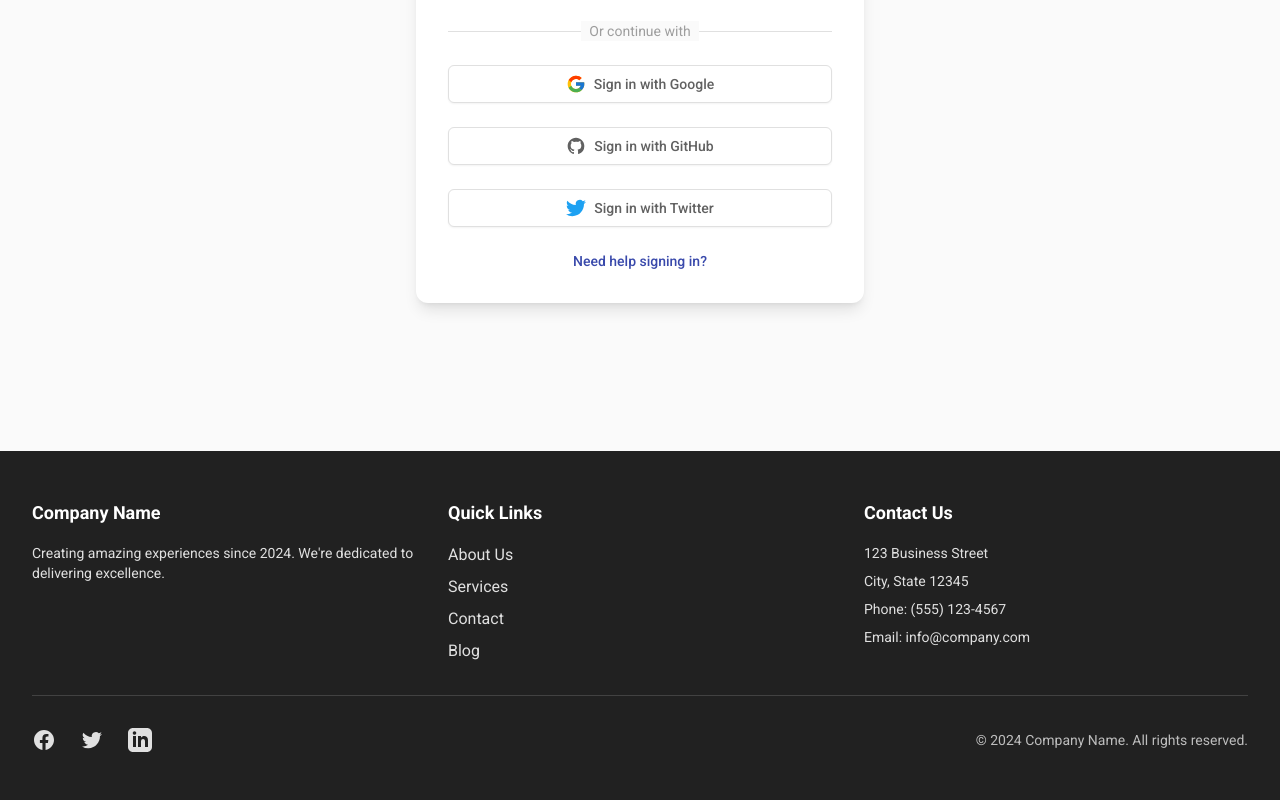
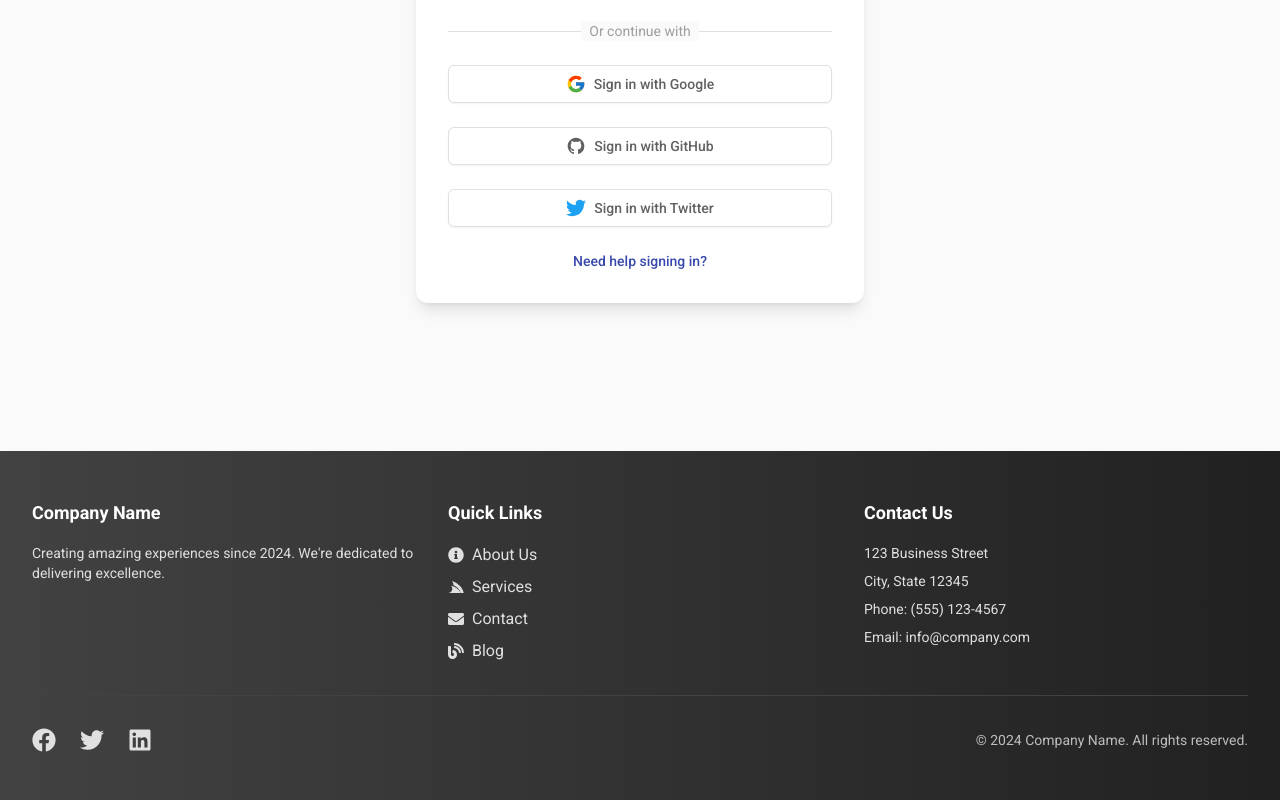
Before and after one commit to MostafizurRahman199/react_firebase_blog_app, a React (Vite) app: page /login in a window 1280 px wide. Shown: the part 413-1213 px from the top of the page. Built offline with nearby package versions, Linux system fonts and the light colour scheme; no server answers; a web font is replaced by a local one.

Commit message:
designed improved

```diff
--- a/src/components/BlogCard.jsx
+++ b/src/components/BlogCard.jsx
@@ -54,7 +54,7 @@ const BlogCard = ({
                             }}
                             className="hover:text-blue-500 transition-colors duration-100"
                         >
-                            <i className={`fas fa-bookmark ${blog.isBookmarked ? 'text-blue-500' : ''}`}></i>
+                            <i className={`fas fa-bookmark ${blog.isBookmarked ? 'text-blue-500 animate-scale-bounce' : ''}`}></i>
                         </button>
                         <span><i className="fas fa-heart text-red-500"></i> {blog.likes}</span>
                     </div>
@@ -83,7 +83,7 @@ const BlogCard = ({
 
                     <div className="flex items-center justify-between">
                         <button
-                            className="text-gray-600 hover:text-red-500 transition-colors duration-100 flex items-center space-x-2"
+                            className="text-gray-600 hover:text-red-500 transition-colors duration-100 flex items-center space-x-2 "
                             onClick={() => handleLike(blog.id)}
                         >
                             <i className={`fas fa-heart
--- a/src/components/Gallery.jsx
+++ b/src/components/Gallery.jsx
@@ -64,7 +64,7 @@ const Gallery = () => {
                   </span>
                 </div>
               </div>
-              <div className="flex flex-grow  justify-end  items-end  mt-4">
+              <div className="flex flex-grow  justify-end h items-end  mt-4">
 
                 <button
                   onClick={() => navigate(`/blogs?postId=${post.id}`)}
--- a/src/layout/Footer.jsx
+++ b/src/layout/Footer.jsx
@@ -1,8 +1,9 @@
 import React from 'react'
+import { FaFacebook, FaTwitter, FaLinkedin, FaInfoCircle, FaServicestack, FaEnvelope, FaBlog } from 'react-icons/fa';
 
 const Footer = () => {
   return (
-    <footer className="bg-gray-900 text-gray-300">
+    <footer className="bg-gradient-to-r from-gray-800 to-gray-900 text-gray-300 shadow-lg">
       <div className="max-w-7xl mx-auto px-4 py-12 sm:px-6 lg:px-8">
         {/* Main Footer Content */}
         <div className="grid grid-cols-1 md:grid-cols-3 gap-8">
@@ -18,10 +19,10 @@ const Footer = () => {
           <div>
             <h3 className="text-white text-lg font-semibold mb-4">Quick Links</h3>
             <ul className="space-y-2">
-              <li><a href="#" className="hover:text-white transition-colors">About Us</a></li>
-              <li><a href="#" className="hover:text-white transition-colors">Services</a></li>
-              <li><a href="#" className="hover:text-white transition-colors">Contact</a></li>
-              <li><a href="#" className="hover:text-white transition-colors">Blog</a></li>
+              <li><a href="#" className="flex items-center hover:text-white transition-colors"><FaInfoCircle className="mr-2" />About Us</a></li>
+              <li><a href="#" className="flex items-center hover:text-white transition-colors"><FaServicestack className="mr-2" />Services</a></li>
+              <li><a href="#" className="flex items-center hover:text-white transition-colors"><FaEnvelope className="mr-2" />Contact</a></li>
+              <li><a href="#" className="flex items-center hover:text-white transition-colors"><FaBlog className="mr-2" />Blog</a></li>
             </ul>
           </div>
 
@@ -43,21 +44,15 @@ const Footer = () => {
             <div className="flex space-x-6 mb-4 md:mb-0">
               <a href="#" className="hover:text-white transition-colors">
                 <span className="sr-only">Facebook</span>
-                <svg className="h-6 w-6" fill="currentColor" viewBox="0 0 24 24">
-                  <path d="M22 12c0-5.523-4.477-10-10-10S2 6.477 2 12c0 4.991 3.657 9.128 8.438 9.878v-6.987h-2.54V12h2.54V9.797c0-2.506 1.492-3.89 3.777-3.89 1.094 0 2.238.195 2.238.195v2.46h-1.26c-1.243 0-1.63.771-1.63 1.562V12h2.773l-.443 2.89h-2.33v6.988C18.343 21.128 22 16.991 22 12z" />
-                </svg>
+                <FaFacebook className="h-6 w-6" />
               </a>
               <a href="#" className="hover:text-white transition-colors">
                 <span className="sr-only">Twitter</span>
-                <svg className="h-6 w-6" fill="currentColor" viewBox="0 0 24 24">
-                  <path d="M8.29 20.251c7.547 0 11.675-6.253 11.675-11.675 0-.178 0-.355-.012-.53A8.348 8.348 0 0022 5.92a8.19 8.19 0 01-2.357.646 4.118 4.118 0 001.804-2.27 8.224 8.224 0 01-2.605.996 4.107 4.107 0 00-6.993 3.743 11.65 11.65 0 01-8.457-4.287 4.106 4.106 0 001.27 5.477A4.072 4.072 0 012.8 9.713v.052a4.105 4.105 0 003.292 4.022 4.095 4.095 0 01-1.853.07 4.108 4.108 0 003.834 2.85A8.233 8.233 0 012 18.407a11.616 11.616 0 006.29 1.84" />
-                </svg>
+                <FaTwitter className="h-6 w-6" />
               </a>
               <a href="#" className="hover:text-white transition-colors">
                 <span className="sr-only">LinkedIn</span>
-                <svg className="h-6 w-6" fill="currentColor" viewBox="0 0 24 24">
-                  <path d="M19 0h-14c-2.761 0-5 2.239-5 5v14c0 2.761 2.239 5 5 5h14c2.762 0 5-2.239 5-5v-14c0-2.761-2.238-5-5-5zm-11 19h-3v-11h3v11zm-1.5-12.268c-.966 0-1.75-.79-1.75-1.764s.784-1.764 1.75-1.764 1.75.79 1.75 1.764-.783 1.764-1.75 1.764zm13.5 12.268h-3v-5.604c0-3.368-4-3.113-4 0v5.604h-3v-11h3v1.765c1.396-2.586 7-2.777 7 2.476v6.759z" />
-                </svg>
+                <FaLinkedin className="h-6 w-6" />
               </a>
             </div>
             <p className="text-sm text-gray-400">
--- a/src/layout/Navbar.jsx
+++ b/src/layout/Navbar.jsx
@@ -41,7 +41,7 @@ const Navbar = () => {
   ));
 
   return (
-    <nav className="bg-gray-900 text-gray-300 fixed top-0 left-0 right-0 z-50">
+    <nav className="bg-gradient-to-r from-blue-500 to-purple-600 text-gray-300 fixed top-0 left-0 right-0 z-50 shadow-lg">
       <div className="max-w-7xl mx-auto px-4 sm:px-6 lg:px-8">
         <div className="flex justify-between h-16">
           {/* Logo/Brand */}
@@ -49,9 +49,6 @@ const Navbar = () => {
             <NavLink to="/" className="flex items-center text-xl font-bold text-white">
               Article<FiFeather className="h-8 w-8" />
             </NavLink>
-
-            {/* Sign Out Button */}
-
           </div>
 
           {/* Desktop Navigation */}
@@ -63,7 +60,7 @@ const Navbar = () => {
                     <NavItem to="/blogs">Blogs</NavItem>
                     <NavItem to="/write-blogs">Write Blogs</NavItem>
                     <NavItem to="/bookmarks">Bookmarks</NavItem>
-                    <button onClick={signOutUser} className="text-white hover:text-blue-600 hover:bg-blue-50 px-3 py-2 rounded-md text-sm font-medium">
+                    <button onClick={signOutUser} className="text-white hover:text-blue-600 hover:bg-blue-50 px-3 py-2 rounded-md text-sm font-medium transition duration-300 ease-in-out">
                         Sign Out
                     </button>
                 </>
@@ -80,7 +77,7 @@ const Navbar = () => {
           <div className="md:hidden flex items-center">
             <button
               onClick={() => setIsOpen(!isOpen)}
-              className="inline-flex items-center justify-center p-2 rounded-md text-gray-400 hover:text-gray-500 hover:bg-gray-100"
+              className="inline-flex items-center justify-center p-2 rounded-md text-gray-400 hover:text-gray-500 hover:bg-gray-100 transition duration-300 ease-in-out"
             >
               <span className="sr-only">Open main menu</span>
               {!isOpen ? (
@@ -125,7 +122,7 @@ const Navbar = () => {
                     <NavItem to="/blogs" isMobile>Blogs</NavItem>
                     <NavItem to="/write-blogs" isMobile>Write Blogs</NavItem>
                     <NavItem to="/bookmarks" isMobile>Bookmarks</NavItem>
-                    <button onClick={signOutUser} className="w-full text-left text-gray-600 hover:text-blue-600 hover:bg-blue-50 px-3 py-2 rounded-md text-sm font-medium">
+                    <button onClick={signOutUser} className="w-full text-left text-gray-600 hover:text-blue-600 hover:bg-blue-50 px-3 py-2 rounded-md text-sm font-medium transition duration-300 ease-in-out">
                         Sign Out
                     </button>
                     </>
--- a/tailwind.config.js
+++ b/tailwind.config.js
@@ -4,7 +4,25 @@ const withMT = require("@material-tailwind/react/utils/withMT");
 module.exports = withMT({
   content: ["./index.html", "./src/**/*.{vue,js,ts,jsx,tsx}"],
   theme: {
-    extend: {},
+    extend: {
+      keyframes: {
+        liked: {
+          '0%, 100%': { transform: 'scale(1)' },
+          '50%': { transform: 'scale(1.3)' },
+          '20%, 80%': { transform: 'rotate(-15deg) scale(1.15)' },
+          '40%, 60%': { transform: 'rotate(15deg) scale(1.15)' }
+        },
+        'scale-bounce': {
+          '0%': { transform: 'scale(1)' },
+          '50%': { transform: 'scale(1.4)' },
+          '100%': { transform: 'scale(1)' }
+        }
+      },
+      animation: {
+        'liked': 'liked 0.3s ease-in-out',
+        'scale-bounce': 'scale-bounce 0.7s ease-in-out'
+      }
+    }
   },
   plugins: [],
-});
+})
```
